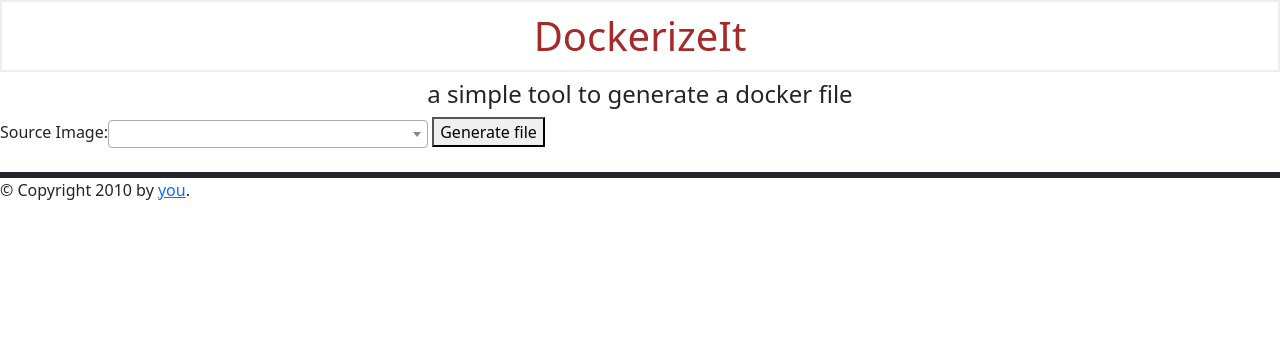
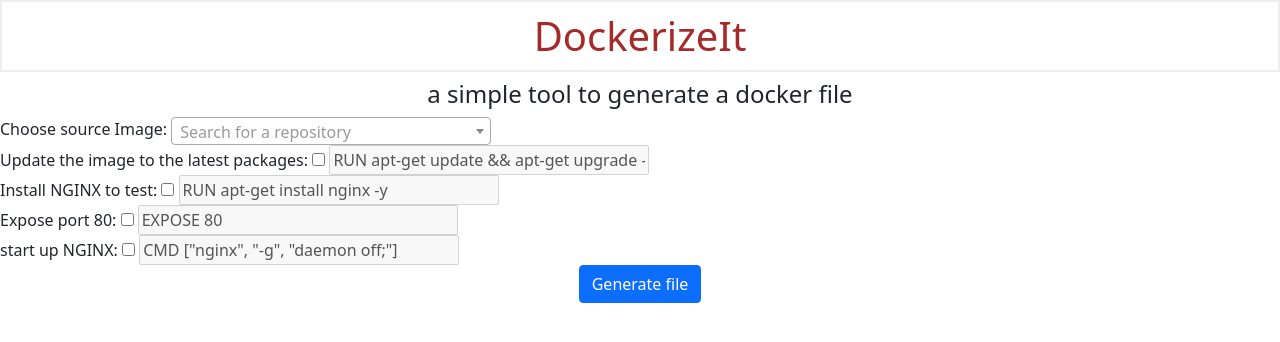
Before and after one commit to dbadyan/Dockerize, a Flask app: page / in a window 1280 px wide. Shown: the top 342 px of the page. Run offline with Flask 2, Linux system fonts and the light colour scheme; some libraries are stand-ins or nearby versions.

Commit message:
fixed generation added copy

```diff
--- a/app.py
+++ b/app.py
@@ -15,5 +15,7 @@
             print(" json:   " + request.json['image'])
         except Exception as e:
             print(e)
-    req = request.json['image']
-    return render_template('index.html', generatedMessage="FROM " + req)
+        response = {
+            'dockerFile': request.json['image']
+        }
+        return response
--- a/static/css/style.css
+++ b/static/css/style.css
@@ -4,3 +4,6 @@
     text-align: center;
     padding: 10px;
 }
+.text-center {
+  text-align: center;
+}
--- a/static/scripts.js
+++ b/static/scripts.js
@@ -5,7 +5,8 @@
             dataType: 'json',
             delay: 250,
 
-    data: function (params) {
+
+            data: function(params) {
                 var query = {
                     q: params.term,
                     page_size: '25',
@@ -14,10 +15,14 @@
                 }
                 return query;
             },
-    processResults: function (data) {
+            processResults: function(data) {
                 var data_array = [];
-            data.summaries.forEach(function(value,key){
-                data_array.push({id:value.name,text:value.name});
+                data.summaries.forEach(function(value, key) {
+                    data_array.push({
+                        id: value.name,
+                        text: value.name,
+                        image: value.logo_url && (value.logo_url.small || value.logo_url.large)
+                    });
                 });
 
                 return {
@@ -25,7 +30,9 @@
                 }
             }
         },
-  //templateResult: formatState
+        placeholder: 'Search for a repository',
+        minimumInputLength: 2,
+        templateResult: formatState
     });
 });
 
@@ -35,42 +42,33 @@
         var data = {
             image: $("#chosen").val()
         }
-			console.log("***data:  " + JSON.stringify(data));
-					e.preventDefault();
         $.ajax({
             type: 'POST',
             dataType: 'json',
             url: '/generate/',
-						contentType : 'application/json',
-						data: JSON.stringify(data),
-						done: function(){
-						        alert("success");
-						        console.log("success");
-						}
+            contentType: 'application/json',
+            data: JSON.stringify(data)
+        }).done(function(data) {
+                revealBorder(data);
+                console.log(data['dockerFile']);
+
         })
-				})
-
+    });
 });
 
-function formatState (data){
+function formatState(data) {
     console.log("state:" + JSON.stringify(data))
     if (data.loading) {
         return data.text;
     }
-  var $container = $("<div class='select2-result-repository__avatar'><img src='" + data.summaries.logo_url.large + "' /></div>")
+    var $container = $("<div class='imagebox'><img src='" + data.image + "' style='width: 50px; height: 50px' />" +
+    "<span>" + data.text + "</span>" +
+    "</div>")
     return $container;
 }
-//$.ajax( "generate.html" ).then(revealBorder());
-    function revealBorder(){
-        var dockerBorderStatus = document.getElementById("dockerFileBorder");
-        console.log(dockerBorderStatus);
-        if(dockerBorderStatus.style.visibility == "visible"){
-           dockerBorderStatus.style.visibility = "hidden";
-           console.log("to hidden");
+
+function revealBorder(data) {
+    var dockerBorder = document.getElementById("dockerFileBorder");
+        dockerBorder.style.visibility = "visible";
+        document.getElementById("dockerFileContent").innerHTML = "FROM " +  data['dockerFile'];
 }
-        else{
-           dockerBorderStatus.style.visibility = "visible";
-           console.log("to visible");
-        }
-
-    }
--- a/templates/index.html
+++ b/templates/index.html
@@ -17,23 +17,53 @@
 
    <h4 style="text-align: center">a simple tool to generate a docker file</h4>
 
-<!-- <form action="/generate/" method="post"> -->
-        Source Image:<select class="js-data-example-ajax" id="chosen" name="chosen" style="width: 25%"></select>
-    <button name="generate" id="generate" type="submit">Generate file</button>
-<!--</form>-->
+   <div> Choose source Image:
+       <select class="js-data-example-ajax" id="chosen" name="chosen" style="width: 25%"></select>
+   </div>
+
+   <div> Update the image to the latest packages:
+       <input type="checkbox" id="enableAptGet" onchange="document.getElementById('aptGet').disabled = !this.checked;">
+       <input type="text" id="aptGet" value="RUN apt-get update && apt-get upgrade -y"  disabled style="width: 25%"></input>
+   </div>
+   <div> Install NGINX to test:
+       <input type="checkbox" id="enableInstalNginx" onchange="document.getElementById('instalNginx').disabled = !this.checked;">
+       <input type="text" id="instalNginx" value="RUN apt-get install nginx -y"  disabled style="width: 25%"></input>
+   </div>
+
+   <div> Expose port 80:
+       <input type="checkbox" id="enableExpose" onchange="document.getElementById('expose').disabled = !this.checked;">
+       <input type="text" id="expose" value="EXPOSE 80"  disabled style="width: 25%"></input>
+   </div>
+
+   <div> start up NGINX:
+       <input type="checkbox" id="enableStart" onchange="document.getElementById('start').disabled = !this.checked;">
+       <input type="text" id="start" value="CMD [&quot;nginx&quot;, &quot;-g&quot;, &quot;daemon off;&quot;]"  disabled style="width: 25%"></input>
+   </div>
+
+    <div class="text-center">
+        <button name="generate" id="generate" class="btn btn-primary" style="margin: 0 auto">Generate file</button>
+    </div>
 
 
 </br></br>
    <div id="result"></div>
-
-<div id="dockerFileBorder" name="dockerFileBorder" style="border: solid; visibility: visible">
-{{ generatedMessage }}
+<div id="dockerFileBorder" name="dockerFileBorder" style="border: solid; visibility: hidden">
+<!--{{ generatedMessage }}-->
+<div id="dockerFileContent"></div>
+<div class="text-center">
+    <button class="button" id="copy-button" data-clipboard-target="#dockerFileContent" style="margin: 0 auto">Copy</button>
+</div>
 </div>
 
 <script crossorigin="anonymous" integrity="sha384-JEW9xMcG8R+pH31jmWH6WWP0WintQrMb4s7ZOdauHnUtxwoG2vI5DkLtS3qm9Ekf" src="https://cdn.jsdelivr.net/npm/bootstrap@5.0.0-beta3/dist/js/bootstrap.bundle.min.js"></script>
 <script src="{{url_for('static', filename='jquery.js') }}" type=text/javascript></script>
 <script src="{{url_for('static', filename='scripts.js') }}" type=text/javascript></script>
 <script src="https://cdn.jsdelivr.net/npm/select2@4.1.0-rc.0/dist/js/select2.min.js"></script>
+<script src="https://cdn.jsdelivr.net/npm/clipboard@2/dist/clipboard.min.js"></script>
+   <script>
+      var btn = document.getElementById('copy-button');
+      var clipboard = new ClipboardJS(btn);
+   </script>
 {% endblock %}
 </body>
 </html>
--- a/templates/layout.html
+++ b/templates/layout.html
@@ -18,7 +18,6 @@
       {% endblock %}</div>
     <div id="footer">
       {% block footer %}
-      &copy; Copyright 2010 by <a href="http://domain.invalid/">you</a>.
       {% endblock %}
     </div>
   </body>
```
Lines whose indentation alone changed are shown as unchanged.
